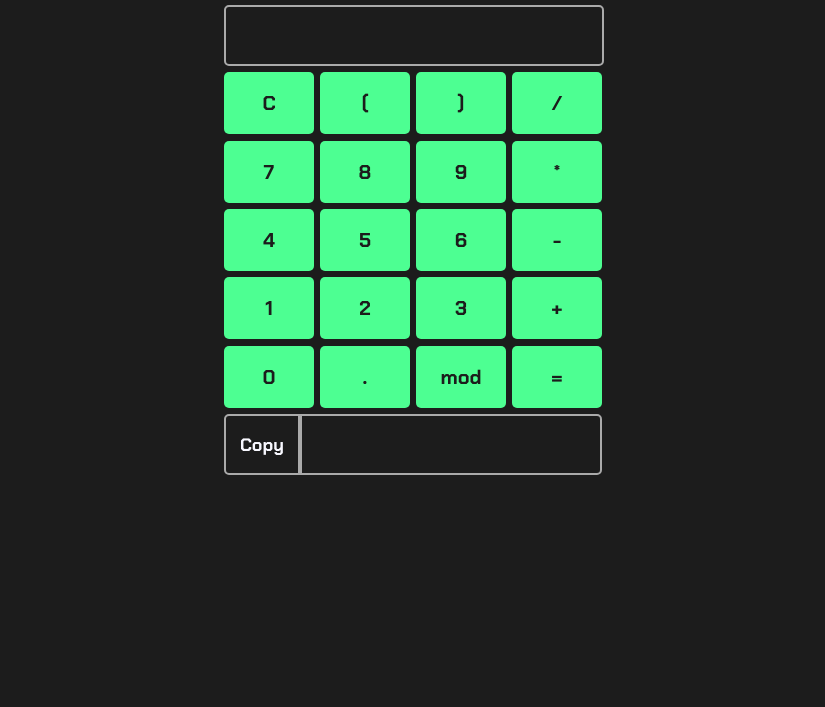
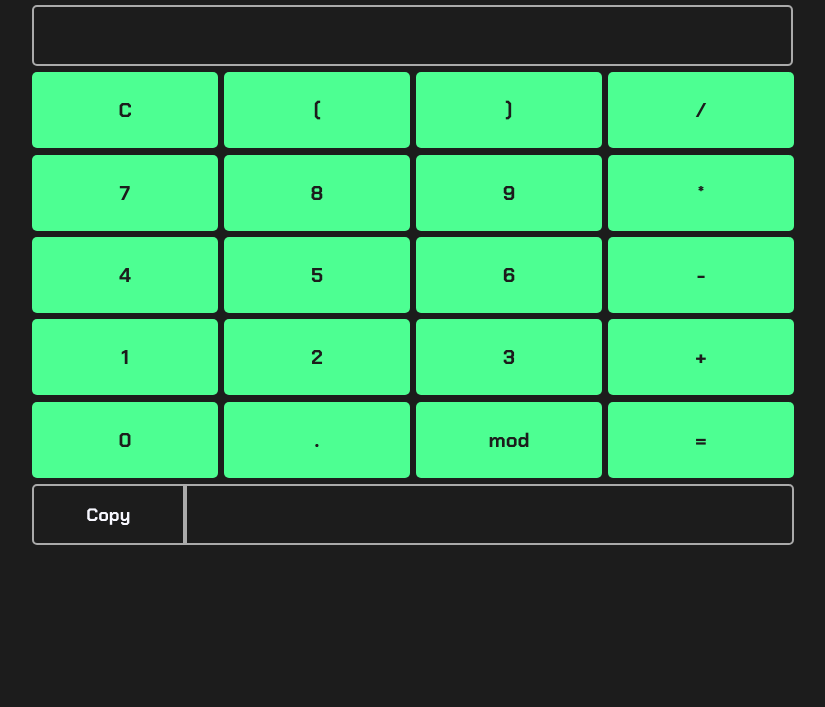
Before and after one commit to rodrigo-nasc/calculadora, a plain HTML site: page index.html in a window 1280 px wide. Shown: the part 93-800 px from the top of the page, without its empty margins (227-1052 px from the left). Drawn offline with Linux system fonts and the light colour scheme.

Commit message:
Mudanca Css

```diff
--- a/style.css
+++ b/style.css
@@ -21,7 +21,7 @@ body {
 }
 
 .calculadora {
-    width: 30%;
+    width: 60%;
     margin: 2rem auto;
 }
 
@@ -54,7 +54,7 @@ body {
     width: 22%;
     color: var(--body-color);
     font-weight: bold;
-    padding: 18px;
+    padding: 25px 15px;
     margin: 0.2rem;
     flex-grow: 1;
     font-weight: bold;
```
